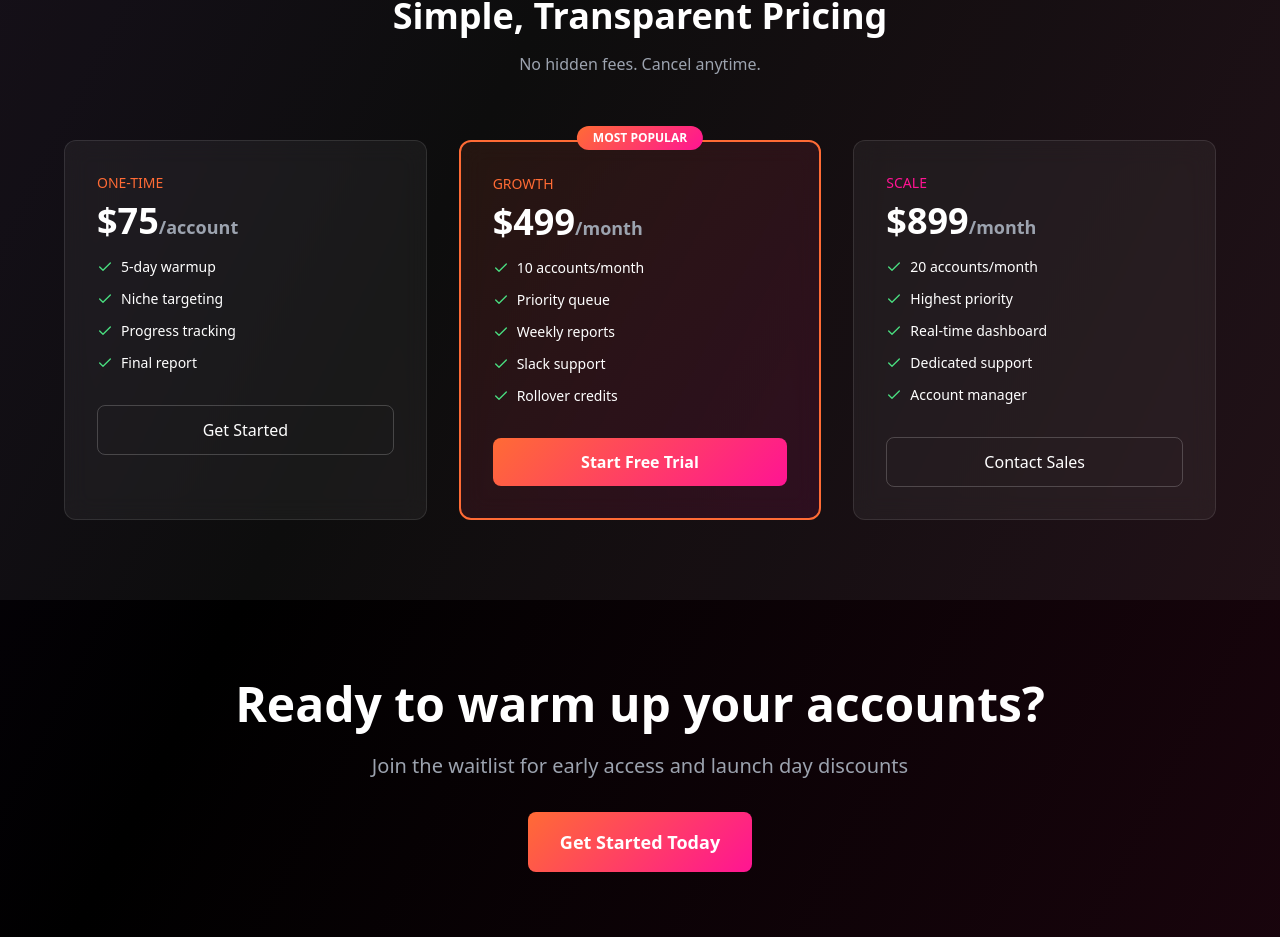
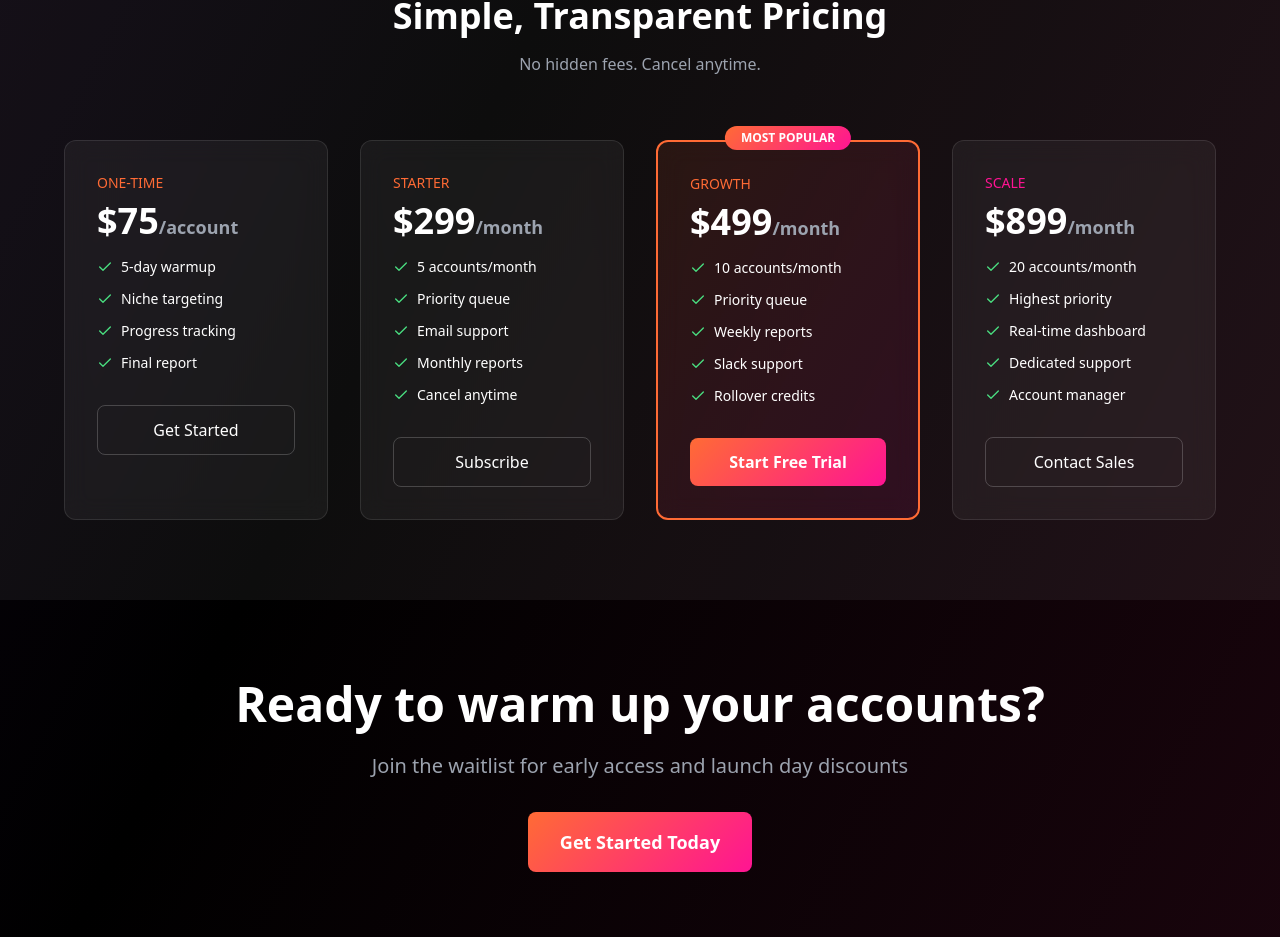
Before and after one commit to WarmUp-AI/WebDev, a React (Vite) app: page / in a window 1280 px wide. Shown: the part 1446-2383 px from the top of the page. Built offline with nearby package versions, Linux system fonts and the light colour scheme.

Commit message:
Add Starter tier (/5 accounts) for launch day

```diff
--- a/src/LandingPage.jsx
+++ b/src/LandingPage.jsx
@@ -214,7 +214,7 @@ const LandingPage = () => {
             No hidden fees. Cancel anytime.
           </p>
 
-          <div className="grid grid-cols-1 md:grid-cols-3 gap-8">
+          <div className="grid grid-cols-1 md:grid-cols-2 lg:grid-cols-4 gap-8">
             {/* One-Time */}
             <div className="p-8 bg-white/5 backdrop-blur-md border border-white/10 rounded-xl">
               <div className="text-sm text-brand-orange mb-2">ONE-TIME</div>
@@ -235,7 +235,27 @@ const LandingPage = () => {
               </button>
             </div>
 
-            {/* Growth */}
+            {/* Starter - NEW! */}
+            <div className="p-8 bg-white/5 backdrop-blur-md border border-white/10 rounded-xl">
+              <div className="text-sm text-brand-orange mb-2">STARTER</div>
+              <div className="text-4xl font-bold mb-4">
+                $299
+                <span className="text-lg text-gray-400">/month</span>
+              </div>
+              <ul className="space-y-3 mb-8">
+                {['5 accounts/month', 'Priority queue', 'Email support', 'Monthly reports', 'Cancel anytime'].map((feature, i) => (
+                  <li key={i} className="flex items-center gap-2 text-sm">
+                    <Check className="text-green-400" size={16} />
+                    {feature}
+                  </li>
+                ))}
+              </ul>
+              <button className="w-full py-3 border border-white/20 rounded-lg hover:bg-white/5 transition">
+                Subscribe
+              </button>
+            </div>
+
+            {/* Growth - Popular */}
             <div className="p-8 bg-gradient-to-br from-brand-orange/10 to-brand-pink/10 backdrop-blur-md border-2 border-brand-orange rounded-xl relative">
               <div className="absolute -top-4 left-1/2 transform -translate-x-1/2 px-4 py-1 bg-brand-gradient rounded-full text-xs font-semibold">
                 MOST POPULAR
```
